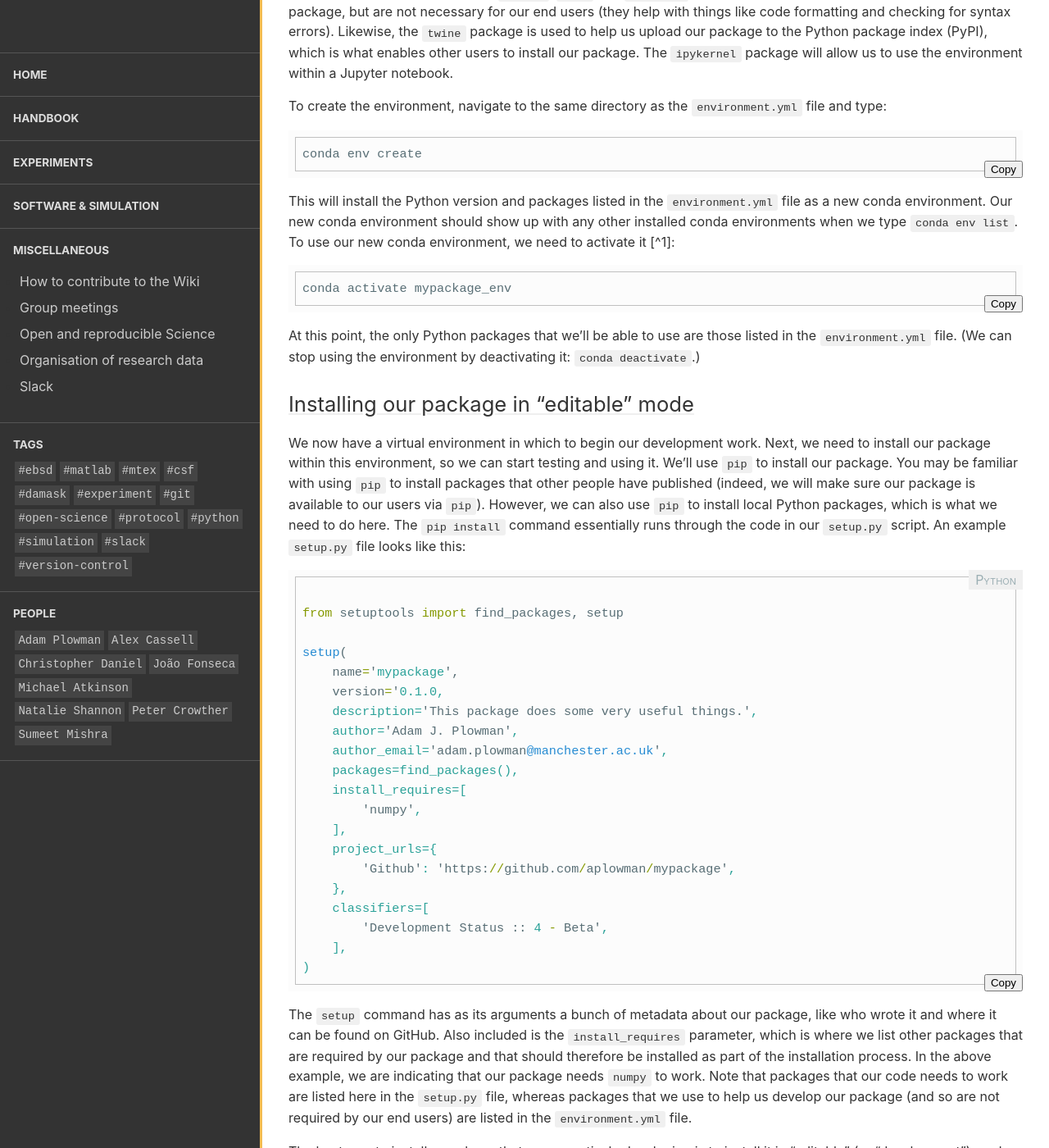
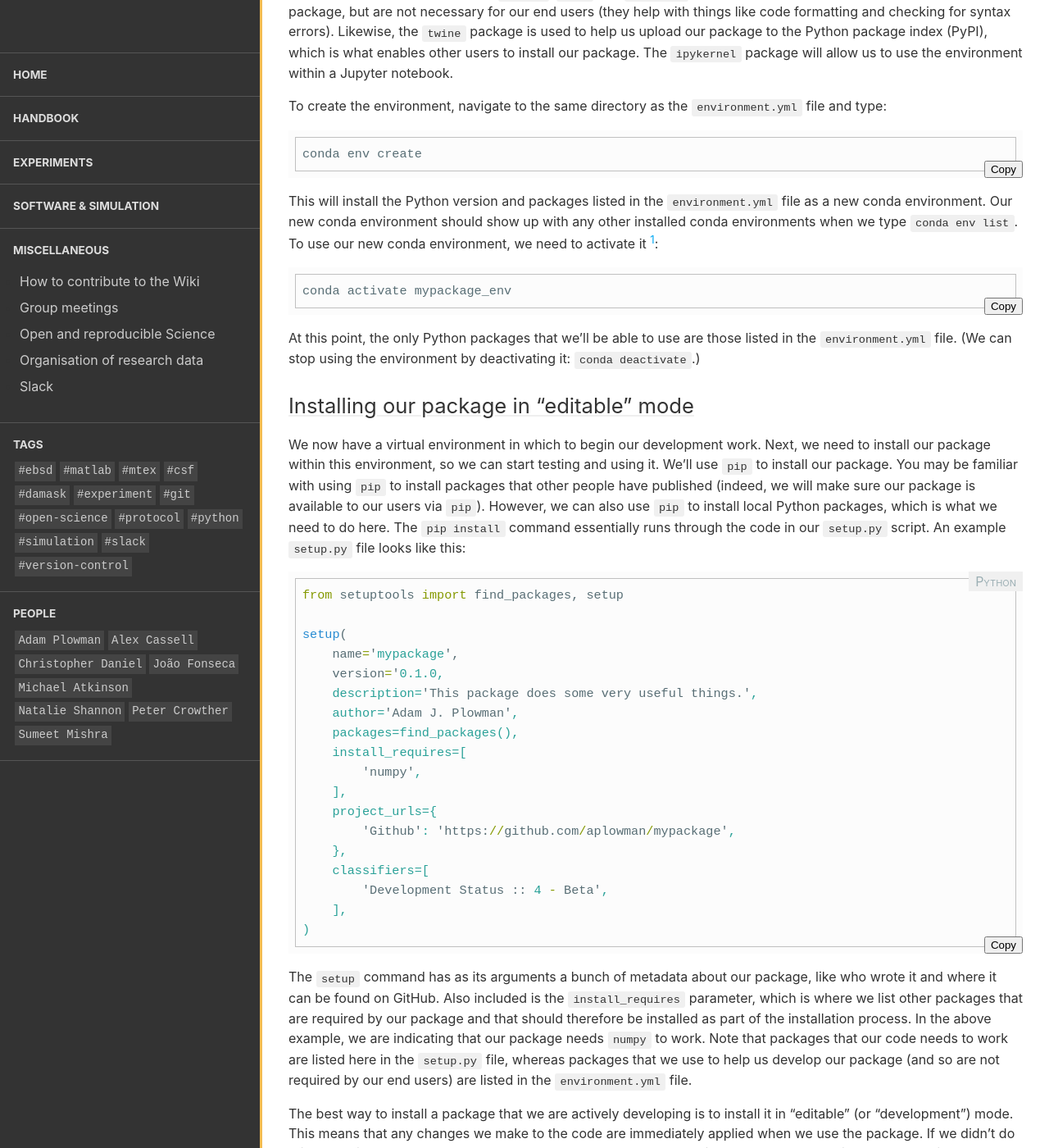
Before and after one commit to LightForm-group/wiki, a Jekyll site: the page built from collections/_software_and_simulation/developing_python_packages.md, in a window 1280 px wide and 1400 px high, scrolled down 1954 px. Shown: the whole window at 82% size. Built offline with Jekyll 4.4.1, drawn with Linux system fonts in a browser that asks for light colours.

Commit message:
Formatting

````diff
--- a/collections/_software_and_simulation/developing_python_packages.md
+++ b/collections/_software_and_simulation/developing_python_packages.md
@@ -77,7 +77,6 @@ At this point, the only Python packages that we'll be able to use are those list
 We now have a virtual environment in which to begin our development work. Next, we need to install our package within this environment, so we can start testing and using it. We'll use `pip` to install our package. You may be familiar with using `pip` to install packages that other people have published (indeed, we will make sure our package is available to our users via `pip`). However, we can also use `pip` to install local Python packages, which is what we need to do here. The `pip install` command essentially runs through the code in our `setup.py` script. An example `setup.py` file looks like this:
 
 ```python
-
 from setuptools import find_packages, setup
 
 setup(
@@ -85,7 +84,6 @@ setup(
     version='0.1.0,
     description='This package does some very useful things.',
     author='Adam J. Plowman',
-    author_email='adam.plowman@manchester.ac.uk',
     packages=find_packages(),
     install_requires=[
         'numpy',
@@ -147,4 +145,4 @@ The steps I take to publish a new release of a package are as follows. These ste
   twine upload dist/*
   ```
 
-[^1] `conda activate` works the same on MacOS, Linux and Windows, but only with conda version 4.6 and later. See [here](https://docs.conda.io/projects/conda/en/latest/user-guide/tasks/manage-environments.html#managing-environments). Previous versions have platform-specific commands.
+[^1]: `conda activate` works the same on MacOS, Linux and Windows, but only with conda version 4.6 and later. See [here](https://docs.conda.io/projects/conda/en/latest/user-guide/tasks/manage-environments.html#managing-environments). Previous versions have platform-specific commands.
````
